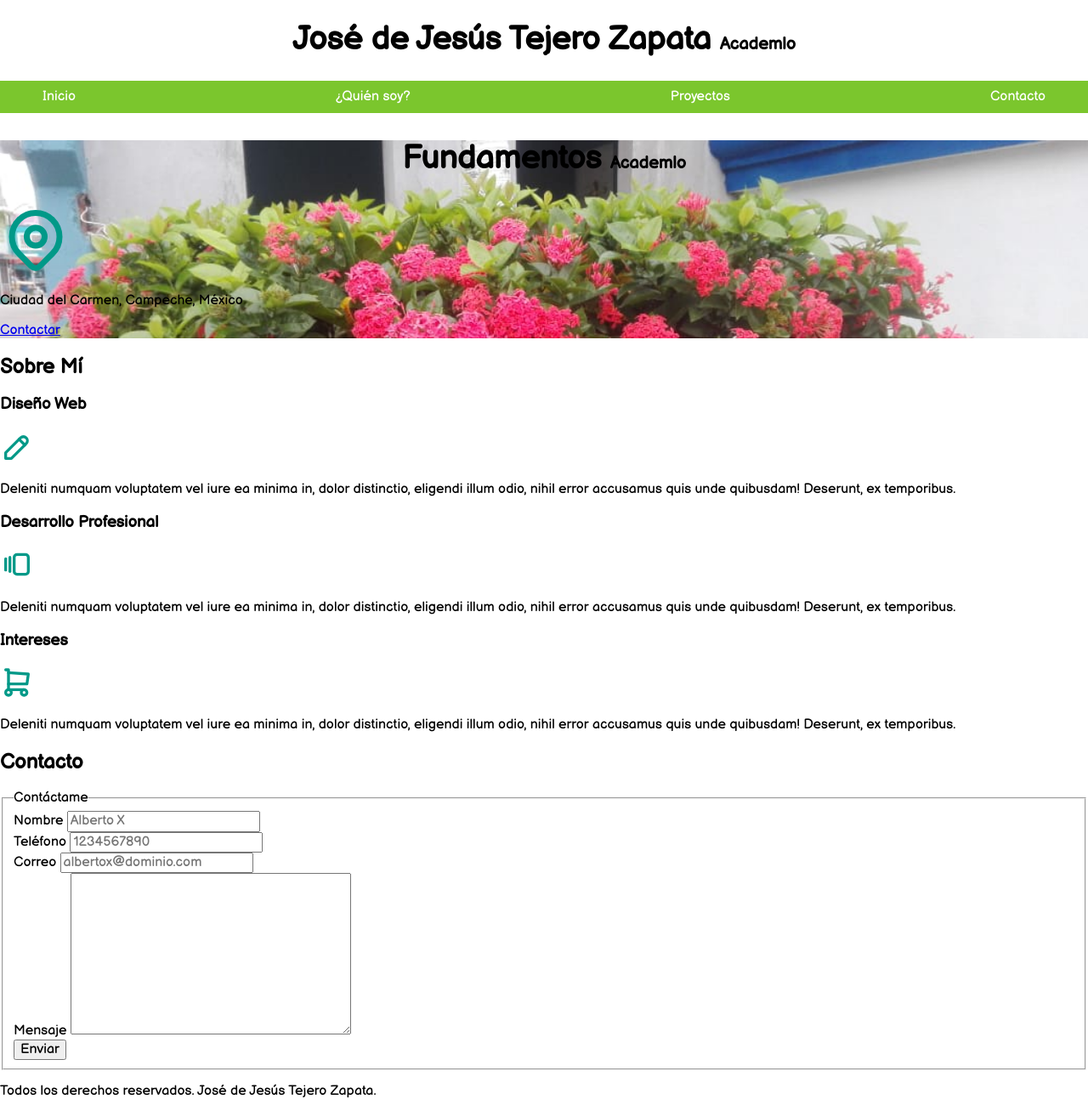
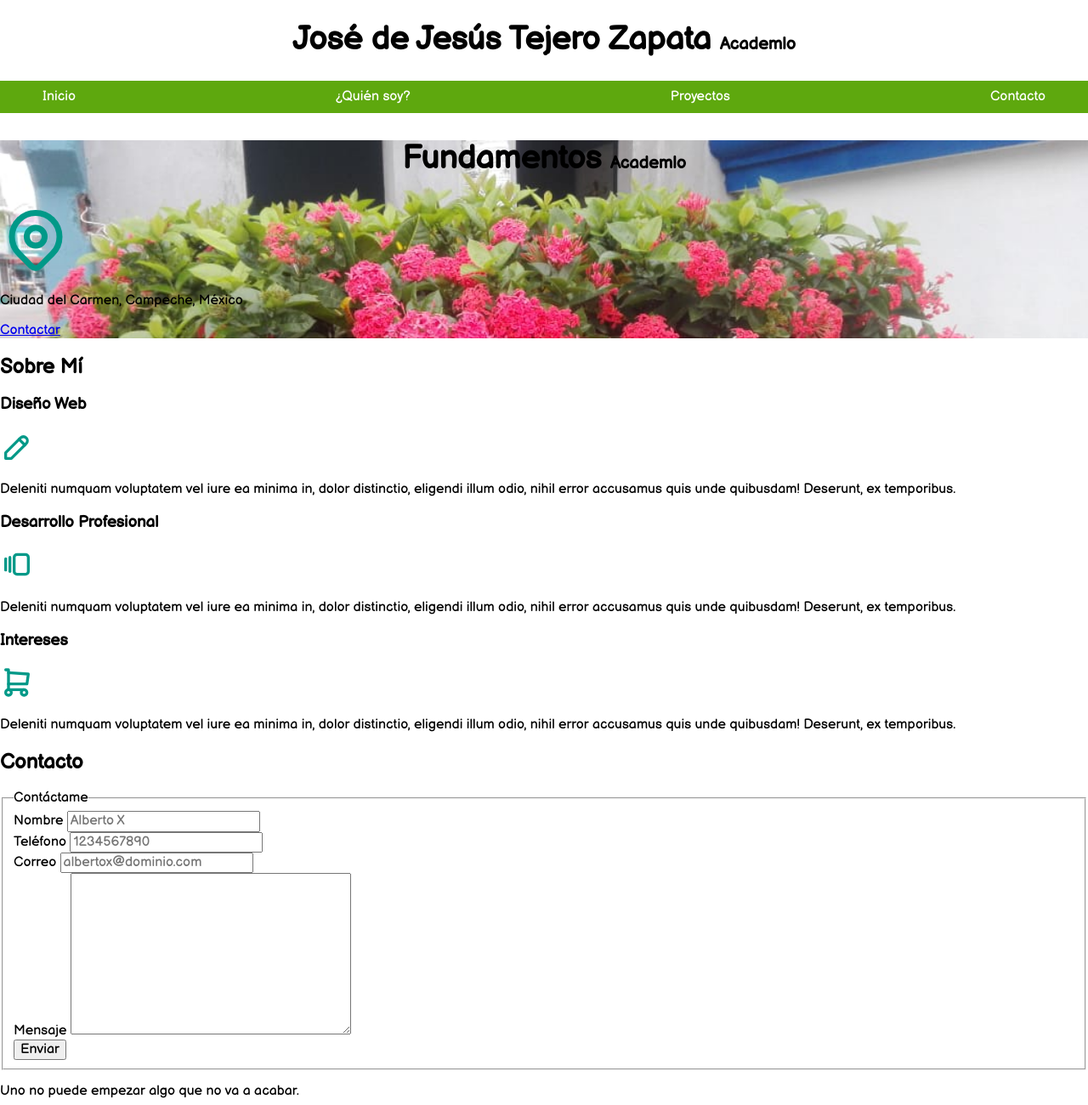
Before and after one commit to Jose-Tejero/Myportfolio, a plain HTML site: page index.html in a window 1280 px wide. Shown: the whole page at 85% size. Drawn offline with Linux system fonts and the light colour scheme.

Commit message:
Añadiendo mensaje motivador

```diff
--- a/index.html
+++ b/index.html
@@ -121,7 +121,7 @@
     </section>
 
     <footer>
-        <p>Todos los derechos reservados. José de Jesús Tejero Zapata.</p>
+        <p>Uno no puede empezar algo que no va a acabar.</p>
     </footer>
 
 </body>
--- a/style/style.css
+++ b/style/style.css
@@ -2,7 +2,7 @@
     --blanco: #ffffff;
     --oscuro: #212121;
     --primario: #009988;
-    --secundario: #7bc62d;
+    --secundario: #5ea80e;
     --gris: #757575;
 }
 
```
